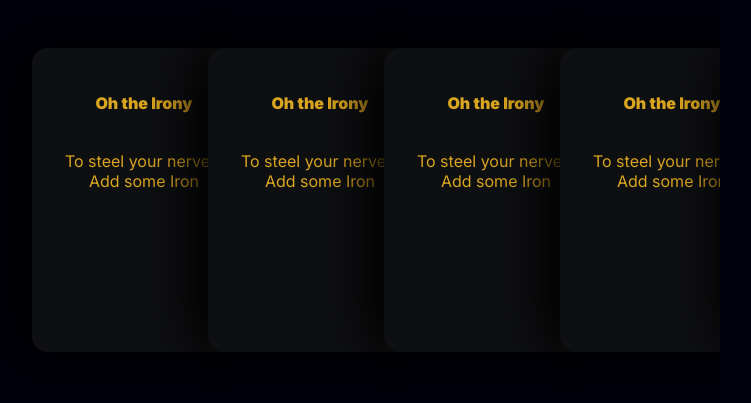
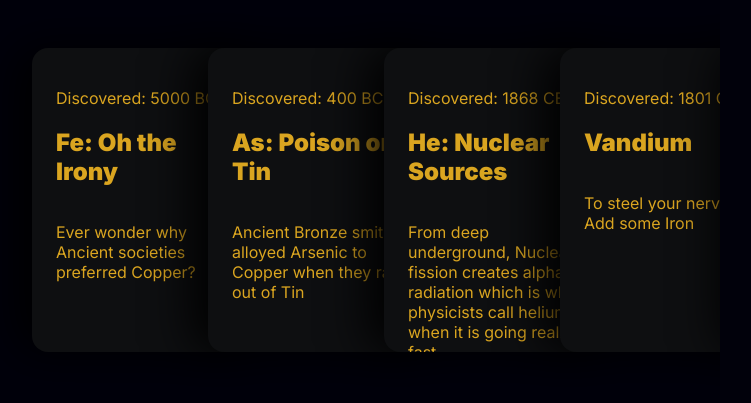
Before and after one commit to sourman/fancy-cards, a plain HTML site: page index.html in a window 1280 px wide. Shown: the whole page, without its empty margins (288-1039 px from the left). Drawn offline with Linux system fonts and the light colour scheme.

Commit message:
index: Elemental information
- Added information about a few elements
- Cleaned up CSS to follow best practices

```diff
--- a/index.html
+++ b/index.html
@@ -12,27 +12,45 @@
 <body>
     <ul class="card-track">
         <li class="card">
-            <h4>Oh the Irony</h4>
+            <header>
+                <p>Discovered: 5000 BCE</p>
+                <h2>Fe: Oh the Irony</h2>
+            </header>
+            <p>Ever wonder why Ancient societies preferred Copper?</p>
+        </li>
+        <li class="card">
+            <header>
+                <p>Discovered: 400 BCE</p>
+                <h2>As: Poison or Tin</h2>
+            </header>
+            <p>Ancient Bronze smiths alloyed Arsenic to Copper when they ran out of Tin</p>
+        </li>
+        <li class="card">
+            <header>
+            <p>Discovered: 1868 CE</p>
+            <h2>He: Nuclear Sources</h2>
+            </header>
+            <p>From deep underground, Nuclear fission creates alpha radiation which is what physicists call helium when it is going really fast</p>
+        </li>
+        <li class="card">
+            <header>
+            <p>Discovered: 1801 CE</p>
+            <h2>Vandium</h2>
+        </header>
             <p>To steel your nerves. Add some Iron</p>
         </li>
         <li class="card">
-            <h4>Oh the Irony</h4>
+            <header>
+            <p>Discovered: 1817 CE</p>
+            <h2>Lithium</h2>
+        </header>
             <p>To steel your nerves. Add some Iron</p>
         </li>
         <li class="card">
-            <h4>Oh the Irony</h4>
-            <p>To steel your nerves. Add some Iron</p>
-        </li>
-        <li class="card">
-            <h4>Oh the Irony</h4>
-            <p>To steel your nerves. Add some Iron</p>
-        </li>
-        <li class="card">
-            <h4>Oh the Irony</h4>
-            <p>To steel your nerves. Add some Iron</p>
-        </li>
-        <li class="card">
-            <h4>Oh the Irony</h4>
+            <header>
+            <p>Discovered: 1755 CE</p>
+            <h2>Mg</h2>
+        </header>
             <p>To steel your nerves. Add some Iron</p>
         </li>
     </ul>
--- a/style.css
+++ b/style.css
@@ -3,9 +3,9 @@
 body {
     padding: 0;
     margin: 0;
-    background-color: rgb(1, 1, 11);
+    background-color: rgb(1 1 11);
     color: goldenrod;
-    font-family: 'Inter', sans-serif;;
+    font-family: Inter, sans-serif;
 }
 
 .card-track {
@@ -14,8 +14,17 @@ body {
     padding: 3rem;
     overflow-x: scroll;
     max-width: 50%;
-    z-index: 10;
 }
+
+/** The pseudoelement below is an attempt at shadiwing out the edges of the track */
+.card-track::after {
+    position: relative;
+    content: none;
+    background-color: transparent;
+    box-shadow: -3rem 0 3rem white;
+    z-index: 1;
+}
+
 
 .card-track::-webkit-scrollbar {
     width: 0.5rem;
@@ -23,7 +32,7 @@ body {
 }
 
 .card-track::-webkit-scrollbar-thumb {
-    background-color: rgb(14, 15, 17);
+    background-color: rgb(14 15 17);
     border-radius: 10px;
 }
 
@@ -31,17 +40,13 @@ body {
     display: flex;
     position: relative;
     flex-direction: column;
-    background-color: rgb(14, 15, 17);
+    background-color: rgb(14 15 17);
     height: 16rem;
-    /* width: 12rem; */
     min-width: 11rem;
     overflow: hidden;
     padding: 1.5rem;
-    align-items: center;
-    text-align: center;
     border-radius: 1rem;
-    box-shadow: -1rem -0rem 3rem black;
-
+    box-shadow: -1rem 0 3rem black;
     transition: 0.2s;
 }
 
@@ -49,13 +54,14 @@ body {
     transform: translateY(-0.5rem);
 }
 
+.card:not(:first-child) {
+    margin-left: -3rem;
+}
+
 .card:hover~.card {
     transform: translateX(3rem);
 }
 
-.card:not(:first-child) {
-    margin-left: -3rem;
-}
 .image {
     flex: 1;
 }
```
